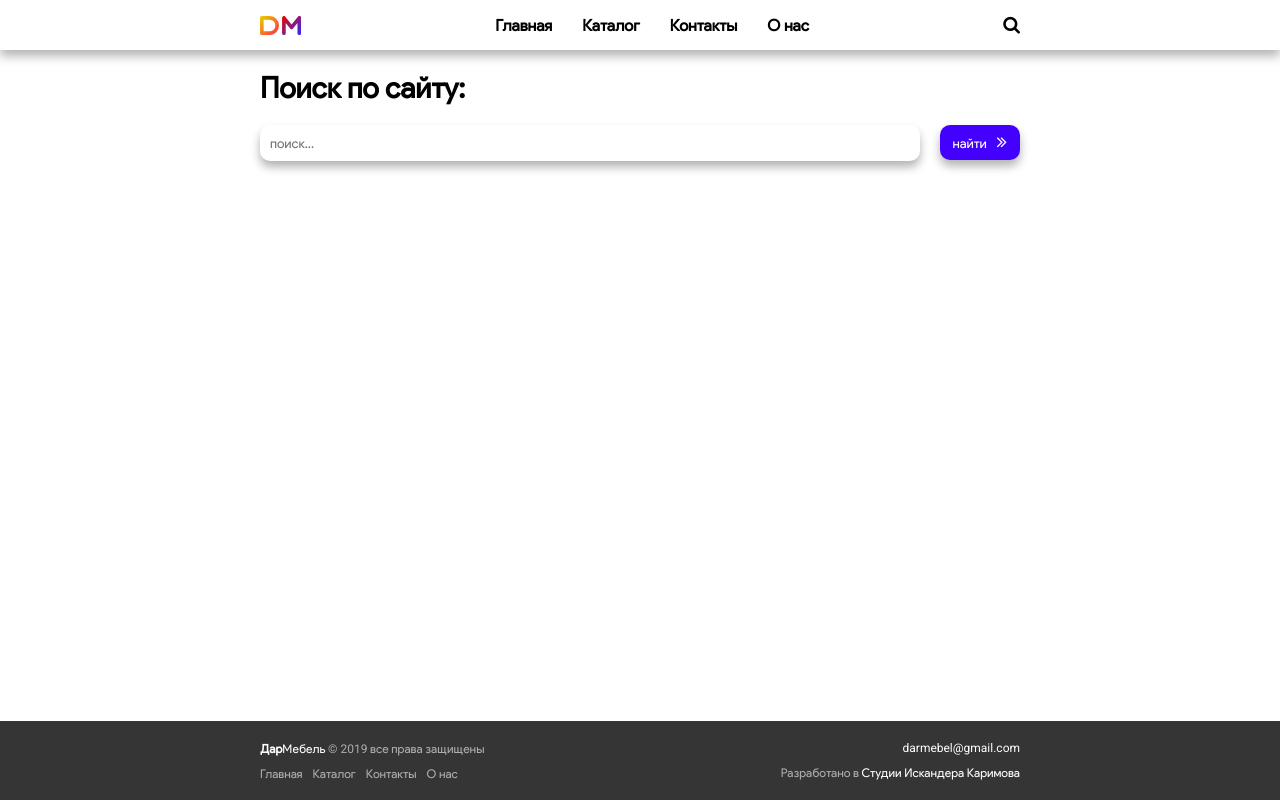
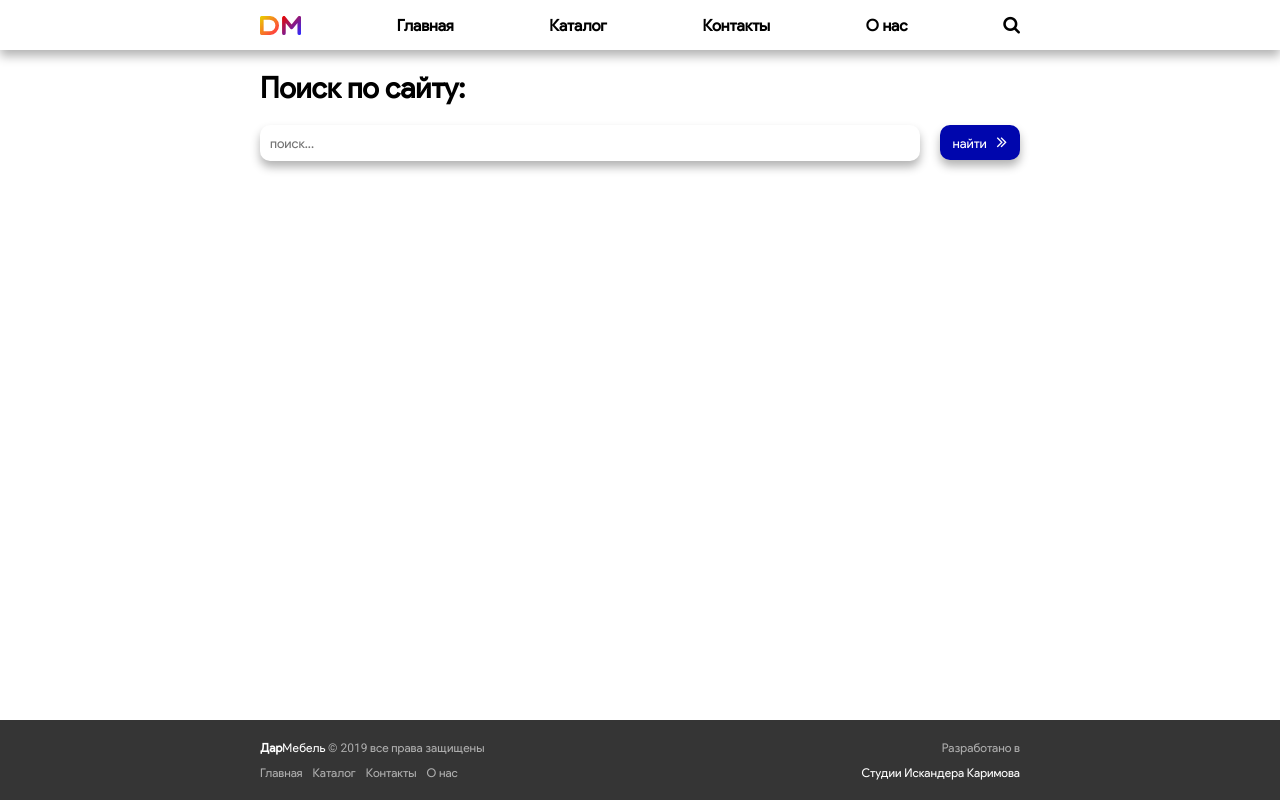
Before and after one commit to pronix575/darmebel, a Django app: page /search in a window 1280 px wide. Run offline with Django 3.2, Linux system fonts and the light colour scheme; some libraries are stand-ins or nearby versions.

Commit message:
something

```diff
--- a/store/admin.py
+++ b/store/admin.py
@@ -1,6 +1,6 @@
 from django.contrib import admin
-from .models import Category, Work
+from .models import Category, Work, PreviewWork
 
 admin.site.register(Category)
 admin.site.register(Work)
-# Register your models here.
+admin.site.register(PreviewWork)
--- a/store/models.py
+++ b/store/models.py
@@ -24,3 +24,6 @@ class Work(models.Model):
 
     def __str__(self):
         return self.name
+
+class PreviewWork(models.Model):
+    work = models.ForeignKey(Work, on_delete=models.CASCADE)
--- a/store/static/store/css/main.css
+++ b/store/static/store/css/main.css
@@ -66,26 +66,26 @@ body {
 	color: black;
 }
 
-.menu ul {
+.menu {
 	display: flex;
 	justify-content: center;
 }
 
-.menu ul li {
+#headerWrap li {
 	display: flex;
 	justify-content: center;
 	align-items: center;
 	height: 50px;
-	margin: 0 15px 0 15px;
+	color: black;
 }
 
-.menu li a {
+#headerWrap li a {
 	text-decoration: none;
 	color: black;
 }
 
-.menu li a:hover {
-	color: #4400ff;
+#headerWrap li a:hover {
+	color: #0006ad;
 }
 
 
--- a/store/static/store/css/search.css
+++ b/store/static/store/css/search.css
@@ -1,5 +1,9 @@
 .search:hover {
-	color: #4400ff;
+	color: #0006ad;
+}
+
+.search {
+	border-bottom: 3px solid #0006ad;
 }
 
 .search-wrap {
@@ -41,7 +45,7 @@
 	border-radius: 10px;
 	padding: 10px 13px 10px 13px;
 	color: white;
-	background: #4400ff;
+	background: #0006ad;
 }
 
 .close {
@@ -50,7 +54,7 @@
 	margin-left: 10px;
 	width: 35px;
 	height: 35px;
-	background: #4400ff;
+	background: #0006ad;
 	color: white;
 	display: flex;
 	justify-content: center;
--- a/store/static/store/js/search.js
+++ b/store/static/store/js/search.js
@@ -1,24 +1,5 @@
 $(document).ready(function(){
-	$btnSearch = $(".search")
-	$searchWrap = $(".search-wrap")
 
-	var trigger = true
 
-    $btnSearch.click(function(){
-    	if (trigger) {
-        	$btnSearch.css({ "border-bottom": "3px solid #4400ff"})
-
-    		$searchWrap.html()
-
-    		trigger = false
-
-    	} else {
-    		$btnSearch.css({ "border-bottom": "none"})
-
-    		$searchWrap.empty();
-
-    		trigger = true
-    	}
-    })
 
 });
--- a/store/templates/store/about_us.html
+++ b/store/templates/store/about_us.html
@@ -3,7 +3,7 @@
 {% block content %}
 
 <style type="text/css">
-	.menu-about_us { border-bottom: 3px solid #4400ff; }
+	.menu-about_us { border-bottom: 3px solid #0006ad; }
 </style>
 
 {% endblock %}
--- a/store/templates/store/base.html
+++ b/store/templates/store/base.html
@@ -28,7 +28,7 @@
 
 <!-- base -->
 <div class="header" id="flex">
-	<div class="mainWrap">
+	<div class="mainWrap" id="headerWrap">
 		<a href="/" class="logo">
 			<!-- Generator: Adobe Illustrator 22.0.1, SVG Export Plug-In  -->
 			<svg version="1.1"
@@ -57,14 +57,12 @@
 
 
 		</a>
-		<div class="menu">
-			<ul>
-				<li class="menu-main"><a href="/" style="">Главная</a></li>
-				<li class="menu-catalog"><a href="/categories">Каталог</a></li>
-				<li class="menu-contacts"><a href="/contacts">Контакты</a></li>
-				<li class="menu-about_us"><a href="about us">О нас</a></li>
-			</ul>
-		</div>
+
+		<li class="menu-main"><a href="/" style="">Главная</a></li>
+		<li class="menu-catalog"><a href="/categories">Каталог</a></li>
+		<li class="menu-contacts"><a href="/contacts">Контакты</a></li>
+		<li class="menu-about_us"><a href="about us">О нас</a></li>
+
 
 		<a href="/search" class="search" style="background: none; box-shadow: none; border: none; font-size: 18px">
 			<div>
@@ -96,8 +94,8 @@
 				</ul>
 			</div>
 			<div class="rightFooter">
-				<p style="font-family: 'Roboto';">darmebel@gmail.com</p><br>
-				<p><span style="color: #adadad">Разработано в</span> Студии Искандера Каримова</p>
+				<p><span style="color: #adadad">Разработано в</span></p><br>
+				 <p><a href="https://vk.com/stormincorporated" target="blank" style="color: white">Студии Искандера Каримова</a></p>
 			</div>
 		</div>
 	</div>
--- a/store/templates/store/contacts.html
+++ b/store/templates/store/contacts.html
@@ -3,7 +3,7 @@
 {% block content %}
 
 <style type="text/css">
-	.menu-contacts { border-bottom: 3px solid #4400ff; }
+	.menu-contacts { border-bottom: 3px solid #0006ad; }
 </style>
 
 {% endblock %}
--- a/store/templates/store/search.html
+++ b/store/templates/store/search.html
@@ -2,7 +2,7 @@
 
 {% block content %}
 	<style type="text/css">
-		.search { border-bottom: 3px solid #4400ff; }
+		.search { border-bottom: 3px solid #0006ad; }
 	</style>
 
 	<div class="contentBlockWrap" style="margin-top: 20px;">
--- a/store/templates/store/search_results.html
+++ b/store/templates/store/search_results.html
@@ -12,7 +12,7 @@
 		</style>
 
 	<style type="text/css">
-		.search { border-bottom: 3px solid #4400ff; }
+		.search { border-bottom: 3px solid #0006ad; }
 	</style>
 
 	<div class="contentBlockWrap" style="margin-top: 20px;">
--- a/store/templates/store/work_detail.html
+++ b/store/templates/store/work_detail.html
@@ -2,7 +2,7 @@
 
 {% block content %}
 
-<style type="text/css">.menu-catalog { border-bottom: 3px solid #4400ff; } .footer { margin-top: 20px }</style>
+<style type="text/css">.menu-catalog { border-bottom: 3px solid #0006ad; } .footer { margin-top: 20px }</style>
 
 <div id="flex" class="imgWrap">
 	<img class="detailImg" src="{{ work.preview.url }}">
--- a/store/views.py
+++ b/store/views.py
@@ -1,11 +1,10 @@
 from django.views.generic import ListView
 from django.shortcuts import render, get_object_or_404
-from django.utils import timezone
-from .models import Work, Category
+from .models import Work, Category, PreviewWork
 from django.db.models import Q
 
 def main_list(request):
-    works = Work.objects.filter(published_date__lte=timezone.now()).order_by('-published_date')
+    works = PreviewWork.objects.all()
     categories = Category.objects.all()
 
     return render(request, 'store/main_list.html', {
@@ -42,7 +41,8 @@ def search_list(request):
     categories = Category.objects.filter(Q(name=query))
 
     return render(request, 'store/search_results.html', {
-        'works': works, 'categories': categories
+        'works': works,
+        'categories': categories
     })
 
 def contacts(request):
```
Also changed, not shown: store/templates/store/catalog.html (+7 -7 lines), store/templates/store/category_list.html (+7 -2 lines), store/templates/store/main_list.html (+6 -6 lines), store/migrations/0003_previewworks.py (added), store/migrations/0004_auto_20200102_2356.py (added), store/migrations/0005_auto_20200102_2359.py (added), store/migrations/0006_auto_20200103_0002.py (added).
